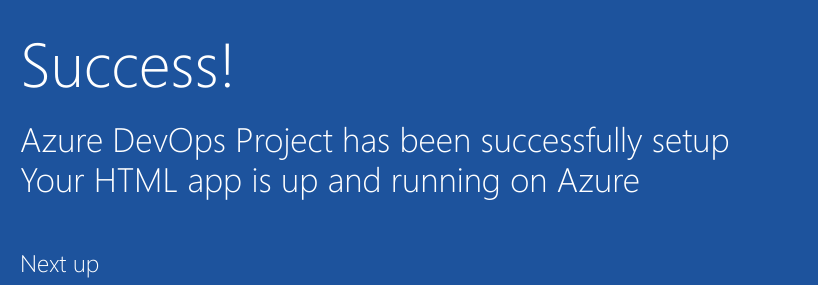
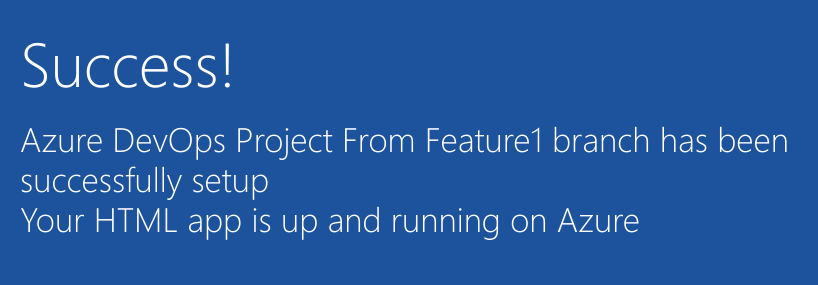
Before and after one commit to EdurekaOrg1/HooliCo, a plain HTML site: page index.html in a window 1280 px wide. Shown: the part 352-637 px from the top of the page, 205-1023 px from the left. Drawn offline with Linux system fonts and the light colour scheme.

Commit message:
Commit from Feature1.change in index.html[A

```diff
--- a/index.html
+++ b/index.html
@@ -19,7 +19,7 @@
         </div>
             <div class="content-body">
                 <div class="success-text">Success!</div>
-                <div class="description line-1"> Azure DevOps Project has been successfully setup</div>
+                <div class="description line-1"> Azure DevOps Project From Feature1 branch has been successfully setup</div>
                 <div class="description line-2"> Your HTML app is up and running on Azure</div>
                 <div class="next-steps-container">
                     <div class="next-steps-header">Next up</div>
```
